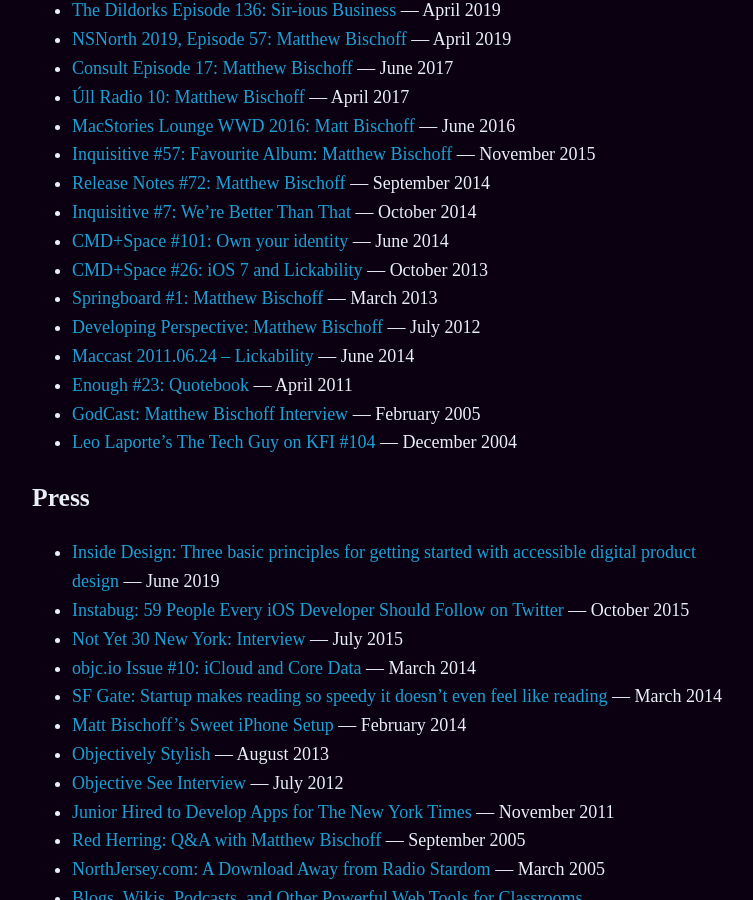
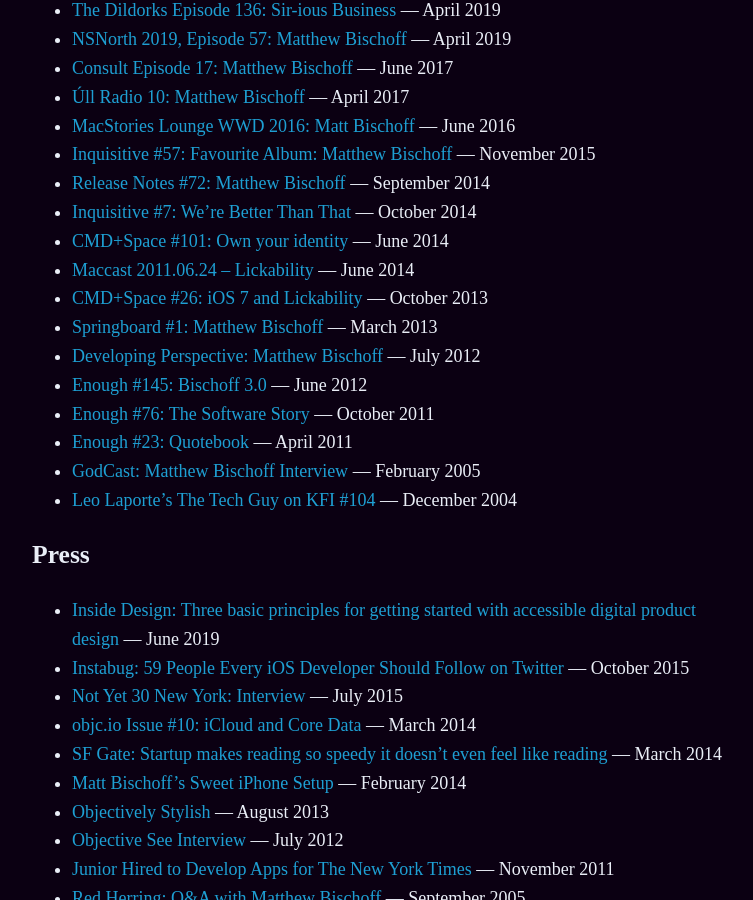
Before and after one commit to mbbischoff/website, a Jekyll site: the page built from about.markdown, in a window 1280 px wide and 900 px high, scrolled down 2924 px. Shown: the whole window, without its empty margins (258-1011 px from the left). Built offline with Jekyll 4.4.1, drawn with Linux system fonts in a browser that asks for light colours; some web fonts are replaced.

Commit message:
Updated About

```diff
--- a/about.markdown
+++ b/about.markdown
@@ -68,10 +68,12 @@
 * **[Release Notes #72: Matthew Bischoff](http://releasenotes.tv/72-matthew-bischoff/)** — September 2014
 * **[Inquisitive #7: We’re Better Than That](http://www.relay.fm/inquisitive/7)** — October 2014
 * **[CMD+Space #101: Own your identity](https://www.relay.fm/cmdspace/101)** — June 2014
+* **[Maccast 2011.06.24 – Lickability](https://www.maccast.com/2011/06/24/maccast-2011-06-24-lickability/)** — June 2014
 * **[CMD+Space #26: iOS 7 and Lickability](https://www.relay.fm/cmdspace/66)** — October 2013
 * **[Springboard #1: Matthew Bischoff](http://web.archive.org/web/20130809181910/http://springboardshow.com/episodes/1)** — March 2013
 * **[Developing Perspective: Matthew Bischoff](http://developingperspective.com/2012/07/31/bischoff/)** — July 2012
-* **[Maccast 2011.06.24 – Lickability](https://www.maccast.com/2011/06/24/maccast-2011-06-24-lickability/)** — June 2014
+* **[Enough #145: Bischoff 3.0](https://enough.10centuries.org/2012/06/21/bischoff-30)** — June 2012
+* **[Enough #76: The Software Story](https://enough.10centuries.org/2011/10/12/the-software-story)** — October 2011
 * **[Enough #23: Quotebook](http://minimalmac.com/enough/#ep23)** — April 2011
 * **[GodCast: Matthew Bischoff Interview](http://www.godcast.org/categories/behindTheScenes/2005/02/08.html#a349)** —  February 2005
 * **[Leo Laporte’s The Tech Guy on KFI #104](http://web.archive.org/web/20060624004717/http://leoville.tv/radio/pmwiki.php/ShowNotes/Show104)** — December 2004
```
